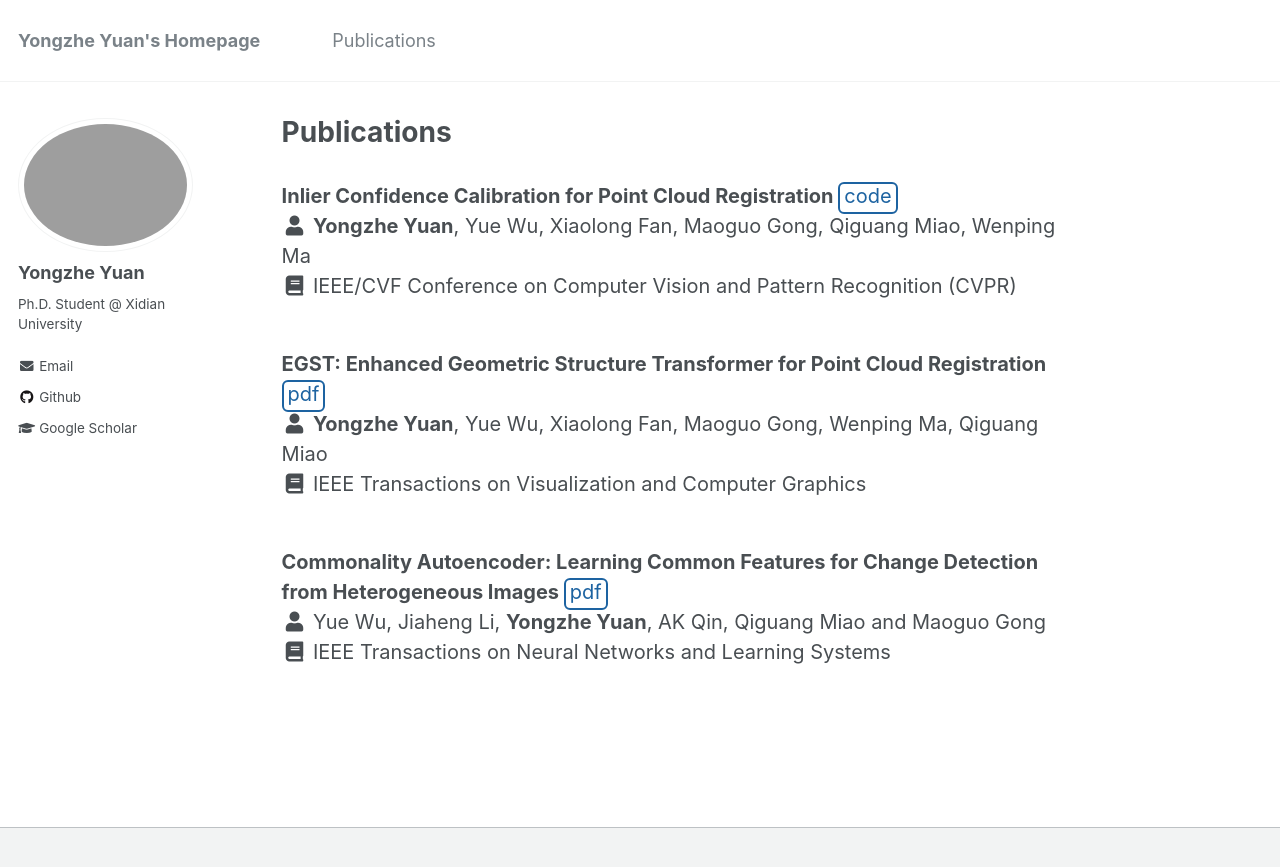
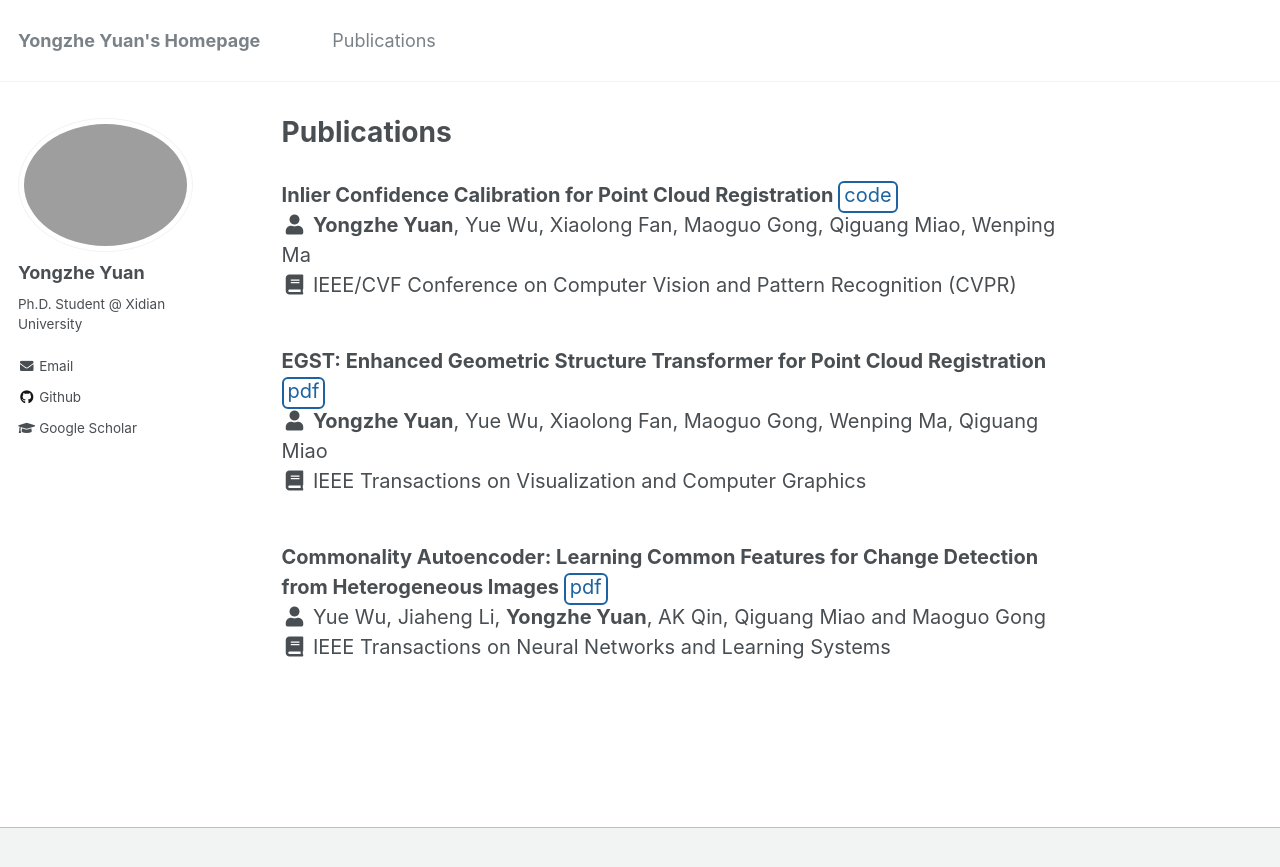
Before and after one commit to YYZMARS/YYZMARS.github.io, a Jekyll site: the page built from _pages/publications.md, in a window 1280 px wide. Shown: the top 867 px of the page. Built offline with Jekyll 4.4.1, drawn with Linux system fonts in a browser that asks for light colours.

Commit message:
Update publications.css

```diff
--- a/assets/css/publications.css
+++ b/assets/css/publications.css
@@ -6,8 +6,6 @@
 }
 .archive__item-entry {
     display: inline-block;
-    padding-top: 1px;
-    padding-bottom: 1px;
     vertical-align: middle;
     width: 80%;
 
```
